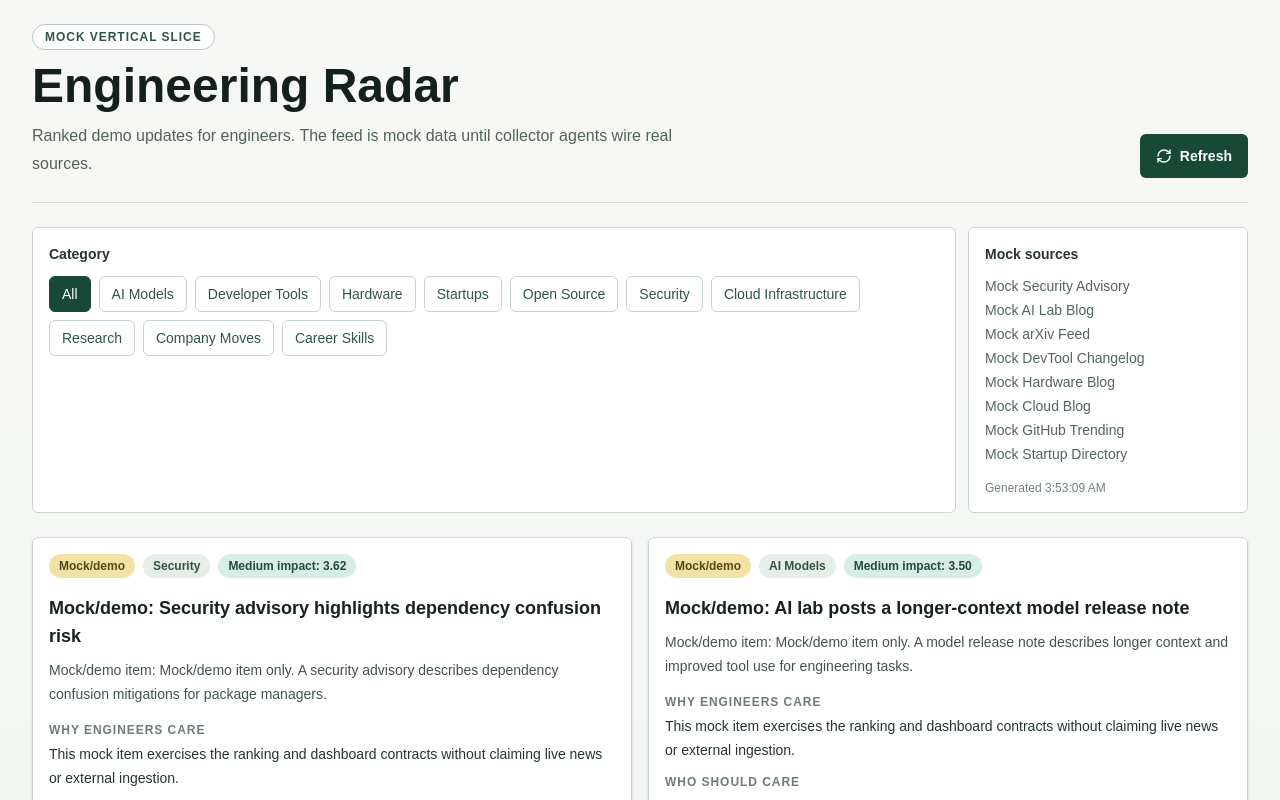
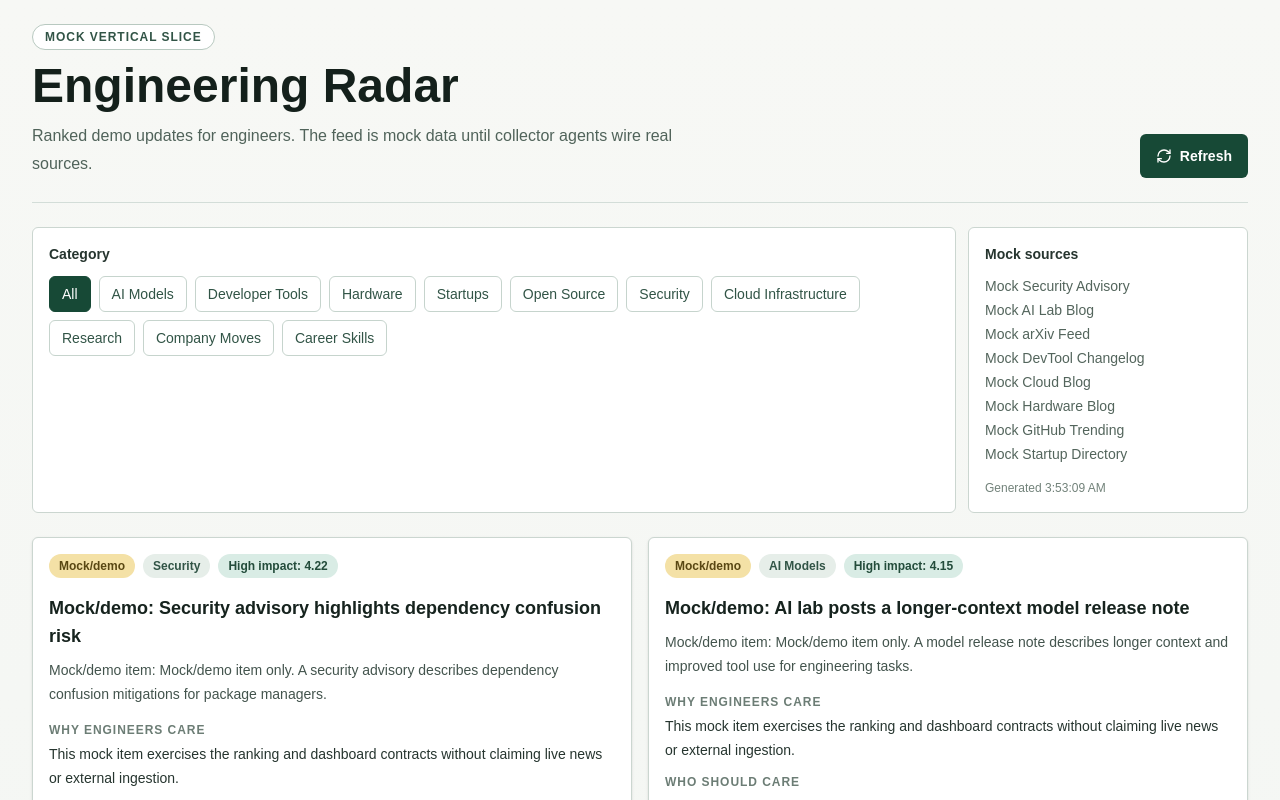
Before and after one commit to programmingishardlol/engineer-radar, a Next.js app: page / in a window 1280 px wide. Shown: the top 800 px of the page. Built offline with nearby package versions, Linux system fonts and the light colour scheme.

Commit message:
Ranking and deduplication rules

```diff
--- a/src/pipeline/deduplicate.ts
+++ b/src/pipeline/deduplicate.ts
@@ -1,22 +1,110 @@
 import type { CanonicalItem } from "../types";
 
+const trackingParams = new Set([
+  "fbclid",
+  "gclid",
+  "igshid",
+  "mc_cid",
+  "mc_eid",
+  "ref",
+  "ref_src",
+  "spm",
+  "trk"
+]);
+
+const titleStopWords = new Set([
+  "a",
+  "an",
+  "and",
+  "as",
+  "for",
+  "from",
+  "in",
+  "new",
+  "of",
+  "on",
+  "or",
+  "the",
+  "to",
+  "with"
+]);
+
 export function normalizeItemUrl(url: string): string {
+  const trimmedUrl = url.trim();
+
   try {
-    const parsed = new URL(url);
+    const parsed = new URL(trimmedUrl);
     parsed.hash = "";
-    parsed.searchParams.delete("utm_source");
-    parsed.searchParams.delete("utm_medium");
-    parsed.searchParams.delete("utm_campaign");
-    parsed.searchParams.delete("utm_content");
-    parsed.searchParams.delete("utm_term");
+
+    parsed.hostname = parsed.hostname.toLowerCase().replace(/^www\./, "");
+
+    for (const key of Array.from(parsed.searchParams.keys())) {
+      const normalizedKey = key.toLowerCase();
+      if (normalizedKey.startsWith("utm_") || trackingParams.has(normalizedKey)) {
+        parsed.searchParams.delete(key);
+      }
+    }
+
+    parsed.searchParams.sort();
+
+    if (parsed.pathname !== "/") {
+      parsed.pathname = parsed.pathname.replace(/\/+$/, "");
+    }
+
     return parsed.toString().replace(/\/$/, "");
   } catch {
-    return url.trim();
+    return trimmedUrl.toLowerCase().replace(/\/+$/, "");
   }
 }
 
+function normalizeTitle(title: string): string {
+  return title
+    .toLowerCase()
+    .replace(/'/g, "")
+    .replace(/[^a-z0-9+#.\s-]/g, " ")
+    .replace(/\s+/g, " ")
+    .trim();
+}
+
+function titleTokens(title: string): Set<string> {
+  return new Set(
+    normalizeTitle(title)
+      .split(" ")
+      .filter((token) => token.length > 1 && !titleStopWords.has(token))
+  );
+}
+
+export function getTitleSimilarity(firstTitle: string, secondTitle: string): number {
+  const normalizedFirst = normalizeTitle(firstTitle);
+  const normalizedSecond = normalizeTitle(secondTitle);
+
+  if (!normalizedFirst || !normalizedSecond) {
+    return 0;
+  }
+
+  if (normalizedFirst === normalizedSecond) {
+    return 1;
+  }
+
+  const firstTokens = titleTokens(firstTitle);
+  const secondTokens = titleTokens(secondTitle);
+
+  if (firstTokens.size === 0 || secondTokens.size === 0) {
+    return 0;
+  }
+
+  const intersectionSize = Array.from(firstTokens).filter((token) => secondTokens.has(token)).length;
+  const unionSize = new Set([...firstTokens, ...secondTokens]).size;
+
+  return Math.round((intersectionSize / unionSize) * 100) / 100;
+}
+
 export function getTitleSimilarityPlaceholder(firstTitle: string, secondTitle: string): number {
-  return firstTitle.toLowerCase() === secondTitle.toLowerCase() ? 1 : 0;
+  return getTitleSimilarity(firstTitle, secondTitle);
+}
+
+function getNormalizedSupportingUrls(item: CanonicalItem): string[] {
+  return Array.from(new Set([item.url, ...item.supportingUrls].map(normalizeItemUrl).filter(Boolean)));
 }
 
 export function deduplicateCanonicalItems(items: CanonicalItem[]): CanonicalItem[] {
@@ -30,14 +118,15 @@ export function deduplicateCanonicalItems(items: CanonicalItem[]): CanonicalItem
       byUrl.set(normalizedUrl, {
         ...item,
         url: normalizedUrl,
-        supportingUrls: [normalizedUrl]
+        supportingUrls: getNormalizedSupportingUrls(item)
       });
       continue;
     }
 
     byUrl.set(normalizedUrl, {
       ...existing,
-      supportingUrls: Array.from(new Set([...existing.supportingUrls.map(normalizeItemUrl), normalizedUrl]))
+      entities: Array.from(new Set([...existing.entities, ...item.entities])),
+      supportingUrls: Array.from(new Set([...existing.supportingUrls, ...getNormalizedSupportingUrls(item)]))
     });
   }
 
--- a/src/ranking/rankItems.ts
+++ b/src/ranking/rankItems.ts
@@ -9,6 +9,12 @@ export function rankItems(items: CanonicalItem[]): RankedItem[] {
         return second.score.finalScore - first.score.finalScore;
       }
 
-      return new Date(second.publishedAt).getTime() - new Date(first.publishedAt).getTime();
+      const publishedDelta = new Date(second.publishedAt).getTime() - new Date(first.publishedAt).getTime();
+
+      if (publishedDelta !== 0) {
+        return publishedDelta;
+      }
+
+      return first.id.localeCompare(second.id);
     });
 }
--- a/src/ranking/scoringRules.ts
+++ b/src/ranking/scoringRules.ts
@@ -1,24 +1,183 @@
-import type { CanonicalItem, ScoreBreakdown } from "../types";
+import type { CanonicalItem, ScoreBreakdown, SourceType } from "../types";
 import { categoryImpactWeights } from "./categoryWeights";
+
+const scoringReferenceDateMs = Date.parse("2026-04-28T00:00:00.000Z");
+
+const sourceCredibilityScores: Record<SourceType, number> = {
+  company_blog: 4.6,
+  github: 4.4,
+  arxiv: 4.2,
+  rss: 3.8,
+  manual: 3.6,
+  hacker_news: 2.8,
+  mock: 3.2
+};
+
+const categoryCareerScores: Record<CanonicalItem["category"], number> = {
+  ai_models: 4.4,
+  developer_tools: 4.6,
+  hardware: 3.9,
+  startups: 3.5,
+  open_source: 4,
+  security: 4.3,
+  cloud_infrastructure: 4,
+  research: 3.4,
+  company_moves: 3.2,
+  career_skills: 4.7
+};
+
+const categoryUrgencyScores: Record<CanonicalItem["category"], number> = {
+  ai_models: 3.5,
+  developer_tools: 3.2,
+  hardware: 3,
+  startups: 2.6,
+  open_source: 2.8,
+  security: 4.5,
+  cloud_infrastructure: 3.5,
+  research: 2.4,
+  company_moves: 3.2,
+  career_skills: 2.8
+};
+
+const impactKeywords = [
+  "advisory",
+  "agent",
+  "benchmark",
+  "breaking",
+  "context",
+  "cuda",
+  "gpu",
+  "launch",
+  "latency",
+  "memory bandwidth",
+  "model",
+  "pricing",
+  "release",
+  "security",
+  "serverless",
+  "vulnerability"
+];
+
+const careerKeywords = [
+  "agent",
+  "benchmark",
+  "cloud",
+  "coding",
+  "debug",
+  "framework",
+  "gpu",
+  "hiring",
+  "learn",
+  "model",
+  "security",
+  "skill",
+  "testing",
+  "tool"
+];
+
+const urgencyKeywords = [
+  "advisory",
+  "available now",
+  "breaking",
+  "deprecated",
+  "exploit",
+  "hiring",
+  "launch",
+  "layoff",
+  "now",
+  "patch",
+  "pricing",
+  "released",
+  "today",
+  "vulnerability",
+  "zero-day"
+];
+
+const hypeKeywords = [
+  "agi",
+  "autonomous",
+  "breakthrough",
+  "disrupt",
+  "game changer",
+  "magic",
+  "replaces engineers",
+  "revolutionary"
+];
+
+const technicalDetailKeywords = [
+  "advisory",
+  "architecture",
+  "bandwidth",
+  "benchmark",
+  "context",
+  "latency",
+  "mitigation",
+  "paper",
+  "pricing",
+  "release note",
+  "throughput"
+];
 
 function clampScore(value: number): number {
   return Math.max(1, Math.min(5, Math.round(value * 10) / 10));
 }
 
-function hasKeyword(item: CanonicalItem, keywords: string[]): boolean {
-  const text = `${item.title} ${item.summaryCandidateText}`.toLowerCase();
-  return keywords.some((keyword) => text.includes(keyword));
+function keywordScore(item: CanonicalItem, keywords: string[], weight: number): number {
+  const text = `${item.title} ${item.summaryCandidateText} ${item.entities.join(" ")}`.toLowerCase();
+  const matches = keywords.filter((keyword) => text.includes(keyword)).length;
+  return Math.min(matches * weight, 1.2);
+}
+
+function noveltyScore(publishedAt: string): number {
+  const publishedAtMs = Date.parse(publishedAt);
+
+  if (Number.isNaN(publishedAtMs)) {
+    return 2.8;
+  }
+
+  const ageDays = Math.max(0, Math.floor((scoringReferenceDateMs - publishedAtMs) / 86_400_000));
+
+  if (ageDays <= 1) {
+    return 5;
+  }
+
+  if (ageDays <= 7) {
+    return 4.5;
+  }
+
+  if (ageDays <= 14) {
+    return 4;
+  }
+
+  if (ageDays <= 30) {
+    return 3.3;
+  }
+
+  if (ageDays <= 90) {
+    return 2.4;
+  }
+
+  return 1.5;
+}
+
+function hypeRiskScore(item: CanonicalItem): number {
+  const hype = keywordScore(item, hypeKeywords, 0.7);
+  const technicalGrounding = keywordScore(item, technicalDetailKeywords, 0.35);
+  const sourcePenalty = item.sourceType === "hacker_news" ? 0.6 : 0;
+  const mockPenalty = item.sourceType === "mock" ? 0.2 : 0;
+
+  return clampScore(1.5 + hype + sourcePenalty + mockPenalty - Math.min(technicalGrounding, 0.7));
 }
 
 export function scoreCanonicalItem(item: CanonicalItem): ScoreBreakdown {
-  const engineeringImpact = categoryImpactWeights[item.category];
-  const novelty = clampScore(3.5 + (Date.now() - new Date(item.publishedAt).getTime() < 14 * 86_400_000 ? 0.5 : 0));
+  const engineeringImpact = clampScore(categoryImpactWeights[item.category] + keywordScore(item, impactKeywords, 0.25));
+  const novelty = clampScore(noveltyScore(item.publishedAt));
   const careerRelevance = clampScore(
-    3 + (hasKeyword(item, ["tool", "coding", "security", "cloud", "gpu", "testing"]) ? 0.8 : 0)
+    categoryCareerScores[item.category] + keywordScore(item, careerKeywords, 0.2)
   );
-  const credibility = item.sourceType === "mock" ? 3.2 : item.sourceType === "company_blog" || item.sourceType === "github" ? 4.2 : 3.5;
-  const urgency = clampScore(2.8 + (item.category === "security" ? 1.3 : 0) + (item.category === "ai_models" ? 0.4 : 0));
-  const hypeRisk = clampScore(hasKeyword(item, ["breakthrough", "revolutionary", "game changer"]) ? 3.5 : 1.7);
+  const credibility = clampScore(sourceCredibilityScores[item.sourceType]);
+  const urgency = clampScore(categoryUrgencyScores[item.category] + keywordScore(item, urgencyKeywords, 0.25));
+  const hypeRisk = hypeRiskScore(item);
   const finalScore = Math.round(
     (engineeringImpact * 0.3 +
       novelty * 0.2 +
@@ -30,10 +189,10 @@ export function scoreCanonicalItem(item: CanonicalItem): ScoreBreakdown {
   ) / 100;
 
   return {
-    engineeringImpact: clampScore(engineeringImpact),
+    engineeringImpact,
     novelty,
     careerRelevance,
-    credibility: clampScore(credibility),
+    credibility,
     urgency,
     hypeRisk,
     finalScore: Math.max(0, finalScore)
```
